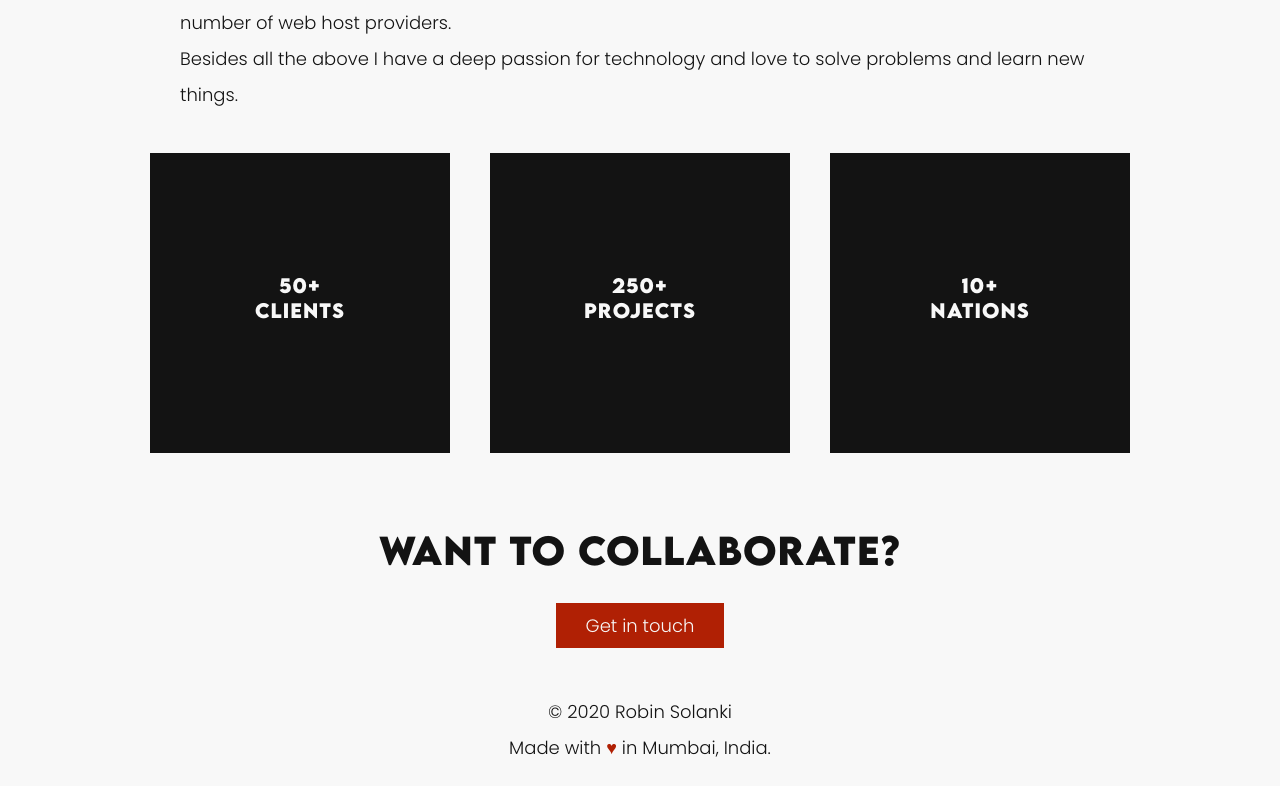
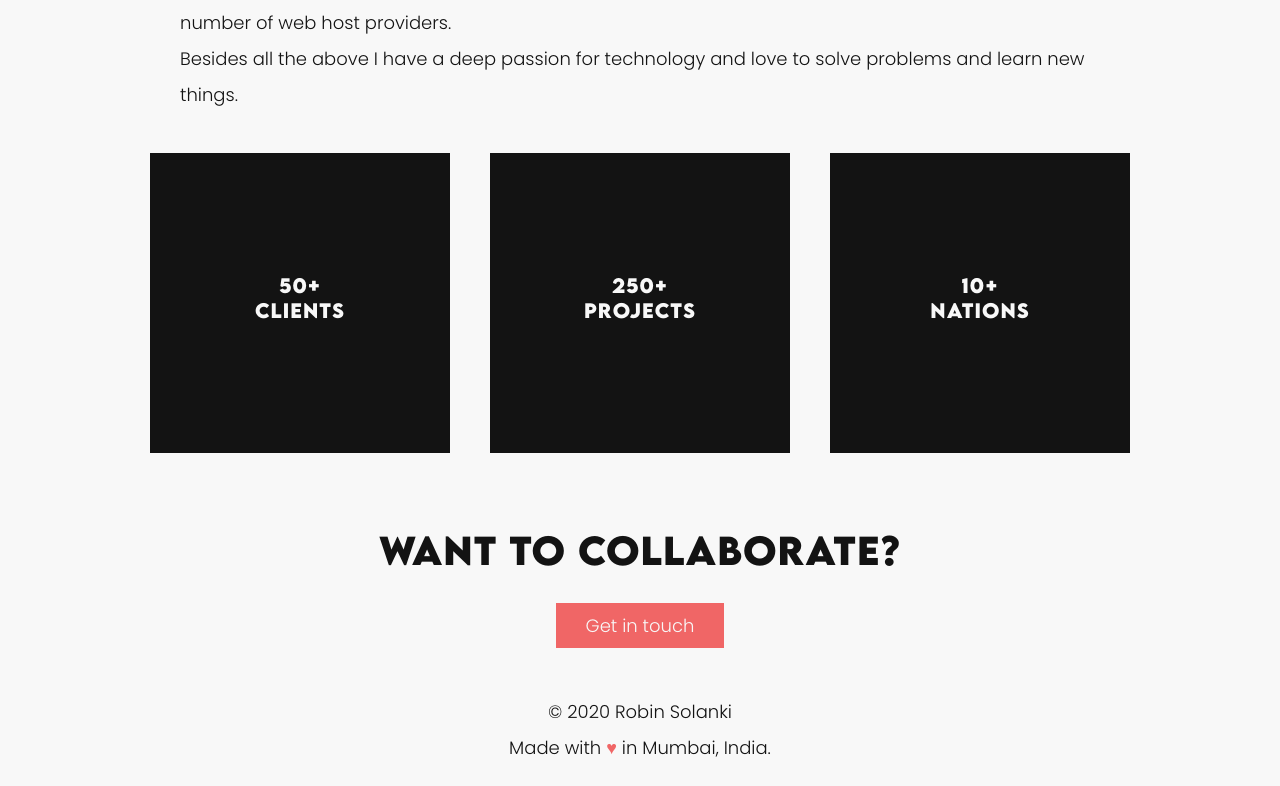
Before and after one commit to webgururobin/robinsolanki.com, a Gatsby site: page /about in a window 1280 px wide. Shown: the part 585-1371 px from the top of the page. Built offline with nearby package versions, Linux system fonts and the light colour scheme; Gatsby itself is replaced by a stand-in of ours.

Commit message:
change button styles

```diff
--- a/src/styles/GlobalStyles.js
+++ b/src/styles/GlobalStyles.js
@@ -5,7 +5,7 @@ import Poppins from "../fonts/Poppins.woff"
 export const colors = {
   lightColor: "#F8F8F8",
   darkColor: "#131313",
-  accentColor: "#b02004",
+  accentColor: "#f06666",
 }
 
 export const darkTheme = {
@@ -135,8 +135,14 @@ export const GlobalStyle = createGlobalStyle`
     line-height: 3.6rem;
     transition: all 0.5s ease;
 
+    width: 124px;
+    height: 38px;
+    border: none;
+    transition: all .3s ease 0s;
+    cursor: pointer;
+
     :hover {
-       transform: scale(2)
+      filter: brightness(90%);
     }
 
     @media screen and (max-width: 768px) {
```
